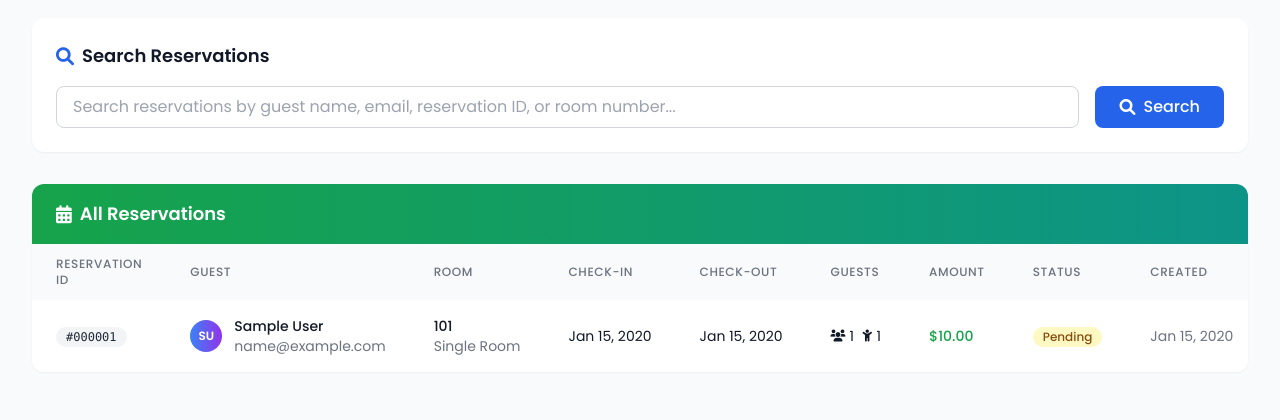
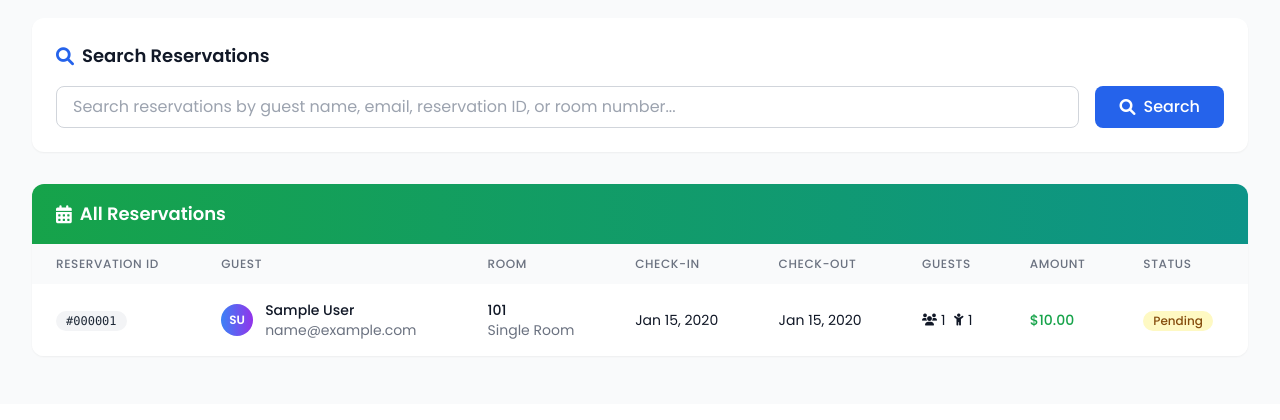
Before and after one commit to rockychowdhury/Hotel-Reservation, a PHP site: page /guests.php in a window 1280 px wide. Shown: the part 788-1208 px from the top of the page. After the commit the page ends 1145 px from the top, so only its background shows below. Run offline with PHP 8.4, Linux system fonts and the light colour scheme; data comes from the database, SQL or seed files in the repository; tables that the repository leaves empty hold one stand-in row (values such as "Sample post"); some libraries are stand-ins or nearby versions.

Commit message:
morning commit

```diff
--- a/guests.php
+++ b/guests.php
@@ -400,7 +400,6 @@ $reservations = $reservations_stmt->fetchAll(PDO::FETCH_ASSOC);
                                 <th class="px-6 py-3 text-left text-xs font-medium text-gray-500 uppercase tracking-wider">Guests</th>
                                 <th class="px-6 py-3 text-left text-xs font-medium text-gray-500 uppercase tracking-wider">Amount</th>
                                 <th class="px-6 py-3 text-left text-xs font-medium text-gray-500 uppercase tracking-wider">Status</th>
-                                <th class="px-6 py-3 text-left text-xs font-medium text-gray-500 uppercase tracking-wider">Created</th>
                             </tr>
                         </thead>
                         <tbody class="bg-white divide-y divide-gray-200">
@@ -472,10 +471,6 @@ $reservations = $reservations_stmt->fetchAll(PDO::FETCH_ASSOC);
                                         <span class="inline-flex items-center px-2.5 py-0.5 rounded-full text-xs font-medium <?php echo $status_class; ?>">
                                             <?php echo ucfirst(str_replace('_', ' ', $reservation['status'])); ?>
                                         </span>
-                                    </td>
-
-                                    <td class="px-6 py-4 whitespace-nowrap text-sm text-gray-500">
-                                        <?php echo date('M d, Y', strtotime($reservation['created_at'])); ?>
                                     </td>
                                 </tr>
                             <?php endforeach; ?>
```
